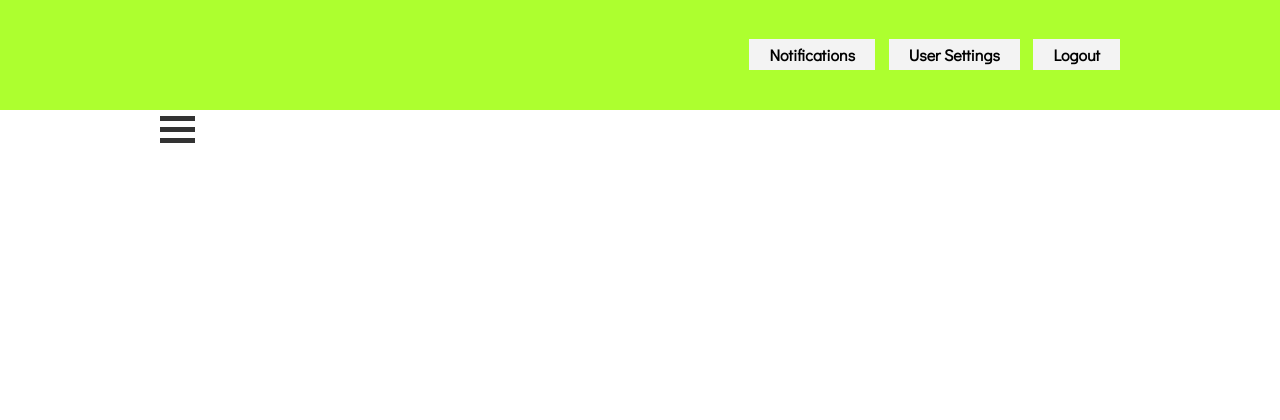
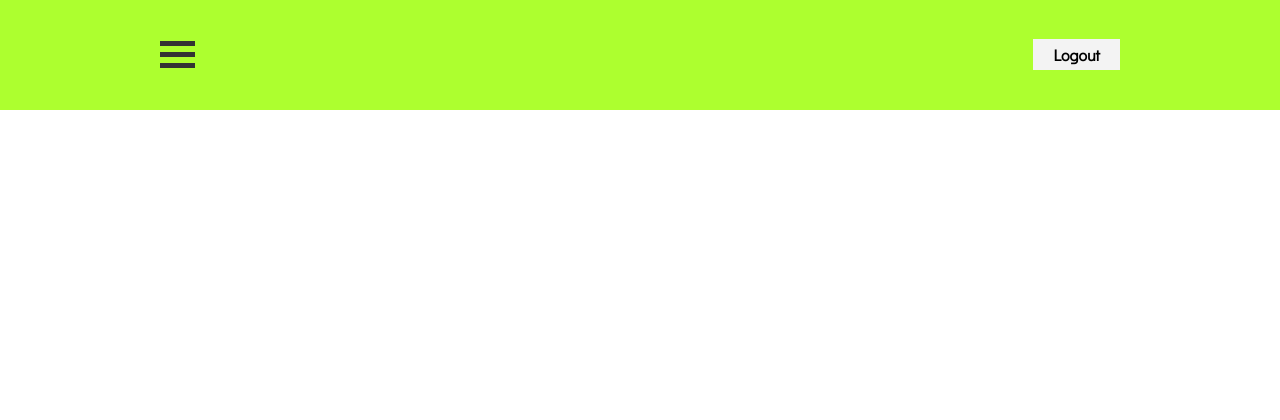
Before and after one commit to alexmat2on/Pictualize, a Flask app: page /home in a window 1280 px wide. Shown: the top 420 px of the page. Run offline with Flask 2, Linux system fonts and the light colour scheme.

Commit message:
sidebar icon update

```diff
--- a/FlaskApp/static/styles/mainpage.css
+++ b/FlaskApp/static/styles/mainpage.css
@@ -49,9 +49,10 @@ nav li{
     padding-top: 60px;
 }
 
-/*------------------------------ icon --------------------------------*/
 .sidebar-icon {
   display: inline-block;
+  padding-top: 15px;
+  float: left;
   /* display: none; */
   /* cursor: pointer; */
 }
@@ -66,27 +67,23 @@ nav li{
 
 
 /* rotate bar1 */
-.change .bar1 {
+/* .change .bar1 {
   -webkit-transform: rotate(-45deg) translate(-9px, 6px);
           transform: rotate(-45deg) translate(-9px, 6px);
-}
+} */
 
 /* fade out second bar */
-.change .bar2 {
+/* .change .bar2 {
   opacity: 0;
-}
+} */
 
 /* rotate last bar */
-.change .bar3 {
+/* .change .bar3 {
   -webkit-transform: rotate(45deg) translate(-8px, -8px);
           transform: rotate(45deg) translate(-8px, -8px);
-}
+} */
 
-/*------------------------------ animation ---------------------------*/
-
-
-
-.sidebar a {
+.Sidebar-content a {
     padding: 8px 8px 8px 32px;
     text-decoration: none;
     font-size: 25px;
@@ -112,6 +109,13 @@ nav li{
   .sidebar a {font-size: 18px;}
 }
 
+#sidebar-close {
+  height: 30px;
+}
+
+
+
+
 /*----------- footer ----------------*/
 
 .footer{
--- a/FlaskApp/templates/homepage.html
+++ b/FlaskApp/templates/homepage.html
@@ -20,48 +20,47 @@
       </div>
       <div class="navigate">
         <nav>
-          <li>Notifications</li>
-          <li>User Settings</li>
           <li>Logout</li>
         </nav>
       </div>
+      <span style="font-size:30px;cursor:pointer" onclick="openSidebar()">
+        <div class="sidebar-icon" onclick="myFunction(this)">
+          <div class="bar1"></div>
+          <div class="bar2"></div>
+          <div class="bar3"></div>
+        </div>
+      </span>
     </div>
   </header>
-  <div class="container">
-    <div id="mySidebar" class="sidebar">
-      <a href="javascript:void(0)" class="closebtn" onclick="closeSidebar()">&times;</a>
+  <div id="SidebarContainer" class="sidebar">
+    <div class="Sidebar-content">
+      <a href="javascript:void(0)" class="closebtn" onclick="closeSidebar()">
+        <div id="icon-close" class="sidebar-icon">
+          <div class="bar1"></div>
+          <div class="bar2"></div>
+          <div class="bar3"></div>
+        </div>
+      </a>
       <!-- access databse for following list -->
+      <a href="$">User Settings</a>
       <a href="#">About</a>
       <a href="#">Contact</a>
+    </div>
+  </div>
 
 
-
-    </div>
-    <span style="font-size:30px;cursor:pointer" onclick="openSidebar()">
-      <div class="sidebar-icon" onclick="myFunction(this)">
-        <div class="bar1"></div>
-        <div class="bar2"></div>
-        <div class="bar3"></div>
-      </div>
-    </span>
-
-
-  </div>
-
-  </div>
-
   <script>
-    // menu button
-    function myFunction(x) {
-      x.classList.toggle("change");
-    }
+    // // menu button
+    // function myFunction(x) {
+    //   x.classList.toggle("change");
+    // }
 
     //animated sidebar
     function openSidebar(){
-      document.getElementById("mySidebar").style.width="250px";
+      document.getElementById("SidebarContainer").style.width="250px";
     }
     function closeSidebar(){
-      document.getElementById("mySidebar").style.width="0";
+      document.getElementById("SidebarContainer").style.width="0";
     }
   </script>
 
```
